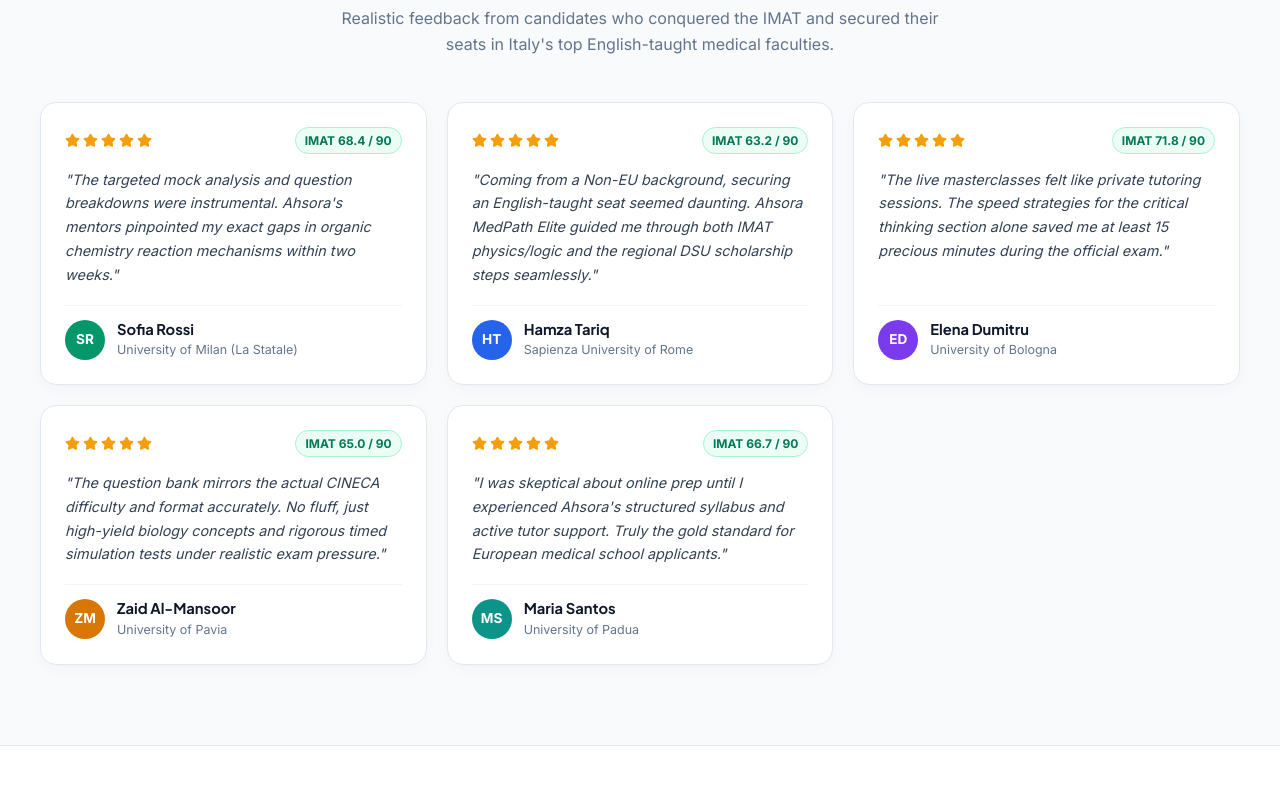
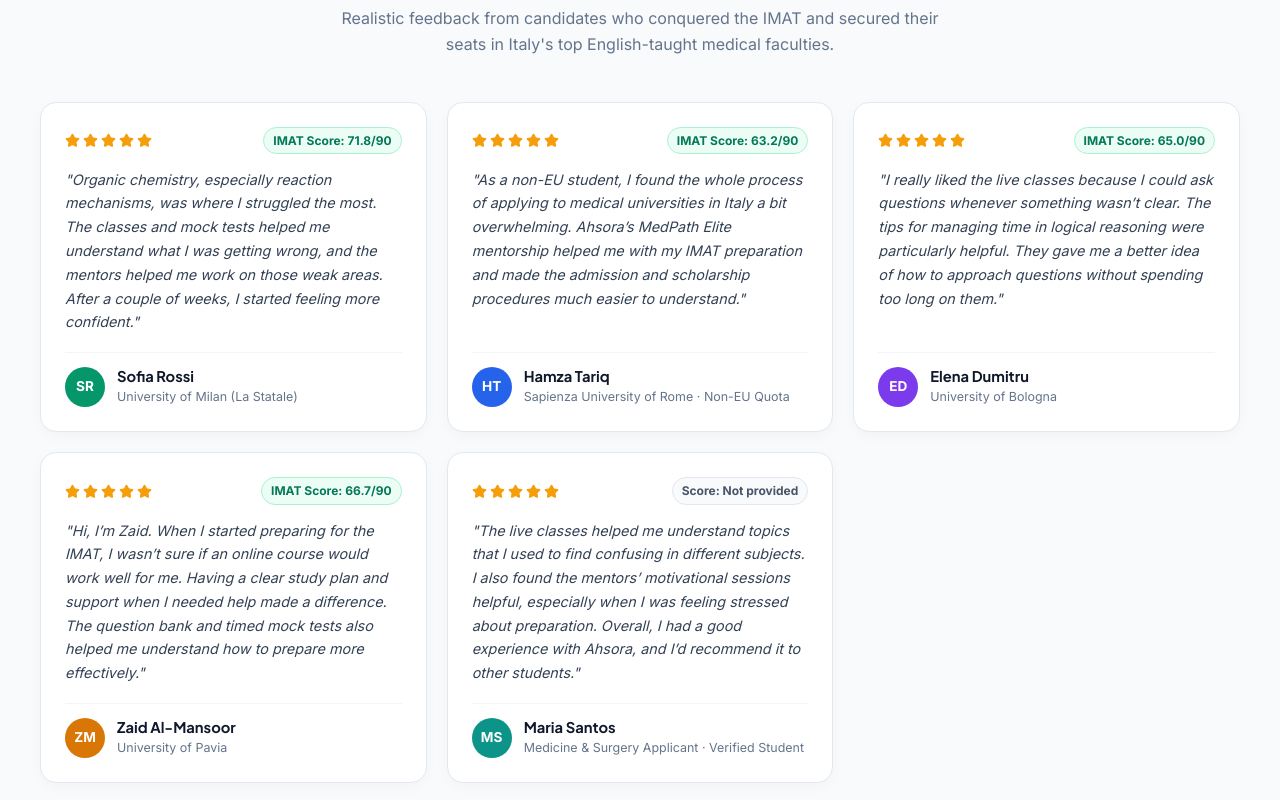
Before and after one commit to ch-muaz-kamboh/Ahsoraa-med-academy, a Next.js app: page / in a window 1280 px wide. Shown: the part 6040-6840 px from the top of the page. Built offline with nearby package versions, Linux system fonts and the light colour scheme; no server answers; the database is empty; a web font is replaced by a local one.

Commit message:
feat: update candidate reviews, fix free mock redirects, and route program CTAs to course details

```diff
--- a/src/app/page.tsx
+++ b/src/app/page.tsx
@@ -2386,51 +2386,41 @@ export default function HomePage() {
             {[
               {
                 name: 'Sofia Rossi',
-                origin: 'Milan, Italy',
                 admitted: 'University of Milan (La Statale)',
-                program: 'Medicine & Surgery (English)',
-                score: '68.4 / 90',
-                quote: 'The targeted mock analysis and question breakdowns were instrumental. Ahsora\'s mentors pinpointed my exact gaps in organic chemistry reaction mechanisms within two weeks.',
+                score: '71.8/90',
+                quote: 'Organic chemistry, especially reaction mechanisms, was where I struggled the most. The classes and mock tests helped me understand what I was getting wrong, and the mentors helped me work on those weak areas. After a couple of weeks, I started feeling more confident.',
                 avatar: 'SR',
                 accent: '#059669',
               },
               {
                 name: 'Hamza Tariq',
-                origin: 'Lahore, Pakistan',
-                admitted: 'Sapienza University of Rome',
-                program: 'Medicine & Surgery (Non-EU Quota)',
-                score: '63.2 / 90',
-                quote: 'Coming from a Non-EU background, securing an English-taught seat seemed daunting. Ahsora MedPath Elite guided me through both IMAT physics/logic and the regional DSU scholarship steps seamlessly.',
+                admitted: 'Sapienza University of Rome · Non-EU Quota',
+                score: '63.2/90',
+                quote: 'As a non-EU student, I found the whole process of applying to medical universities in Italy a bit overwhelming. Ahsora’s MedPath Elite mentorship helped me with my IMAT preparation and made the admission and scholarship procedures much easier to understand.',
                 avatar: 'HT',
                 accent: '#2563EB',
               },
               {
                 name: 'Elena Dumitru',
-                origin: 'Bucharest, Romania',
                 admitted: 'University of Bologna',
-                program: 'Medicine & Surgery',
-                score: '71.8 / 90',
-                quote: 'The live masterclasses felt like private tutoring sessions. The speed strategies for the critical thinking section alone saved me at least 15 precious minutes during the official exam.',
+                score: '65.0/90',
+                quote: 'I really liked the live classes because I could ask questions whenever something wasn’t clear. The tips for managing time in logical reasoning were particularly helpful. They gave me a better idea of how to approach questions without spending too long on them.',
                 avatar: 'ED',
                 accent: '#7C3AED',
               },
               {
                 name: 'Zaid Al-Mansoor',
-                origin: 'Dubai, UAE',
                 admitted: 'University of Pavia',
-                program: 'Harvey Medical Course',
-                score: '65.0 / 90',
-                quote: 'The question bank mirrors the actual CINECA difficulty and format accurately. No fluff, just high-yield biology concepts and rigorous timed simulation tests under realistic exam pressure.',
+                score: '66.7/90',
+                quote: 'Hi, I’m Zaid. When I started preparing for the IMAT, I wasn’t sure if an online course would work well for me. Having a clear study plan and support when I needed help made a difference. The question bank and timed mock tests also helped me understand how to prepare more effectively.',
                 avatar: 'ZM',
                 accent: '#D97706',
               },
               {
                 name: 'Maria Santos',
-                origin: 'Lisbon, Portugal',
-                admitted: 'University of Padua',
-                program: 'Medicine & Surgery',
-                score: '66.7 / 90',
-                quote: 'I was skeptical about online prep until I experienced Ahsora\'s structured syllabus and active tutor support. Truly the gold standard for European medical school applicants.',
+                admitted: 'Medicine & Surgery Applicant · Verified Student',
+                score: 'Not provided',
+                quote: 'The live classes helped me understand topics that I used to find confusing in different subjects. I also found the mentors’ motivational sessions helpful, especially when I was feeling stressed about preparation. Overall, I had a good experience with Ahsora, and I’d recommend it to other students.',
                 avatar: 'MS',
                 accent: '#0D9488',
               },
@@ -2468,14 +2458,14 @@ export default function HomePage() {
                       style={{
                         fontSize: '0.75rem',
                         fontWeight: 800,
-                        backgroundColor: '#ECFDF5',
-                        color: '#047857',
-                        border: '1px solid #A7F3D0',
+                        backgroundColor: review.score === 'Not provided' ? '#F8FAFC' : '#ECFDF5',
+                        color: review.score === 'Not provided' ? '#475569' : '#047857',
+                        border: `1px solid ${review.score === 'Not provided' ? '#E2E8F0' : '#A7F3D0'}`,
                         padding: '3px 9px',
                         borderRadius: '9999px',
                       }}
                     >
-                      IMAT {review.score}
+                      {review.score === 'Not provided' ? 'Score: Not provided' : `IMAT Score: ${review.score}`}
                     </span>
                   </div>
 
```
Also changed, not shown: src/app/imat/IMATContent.tsx (+7 -7 lines).
